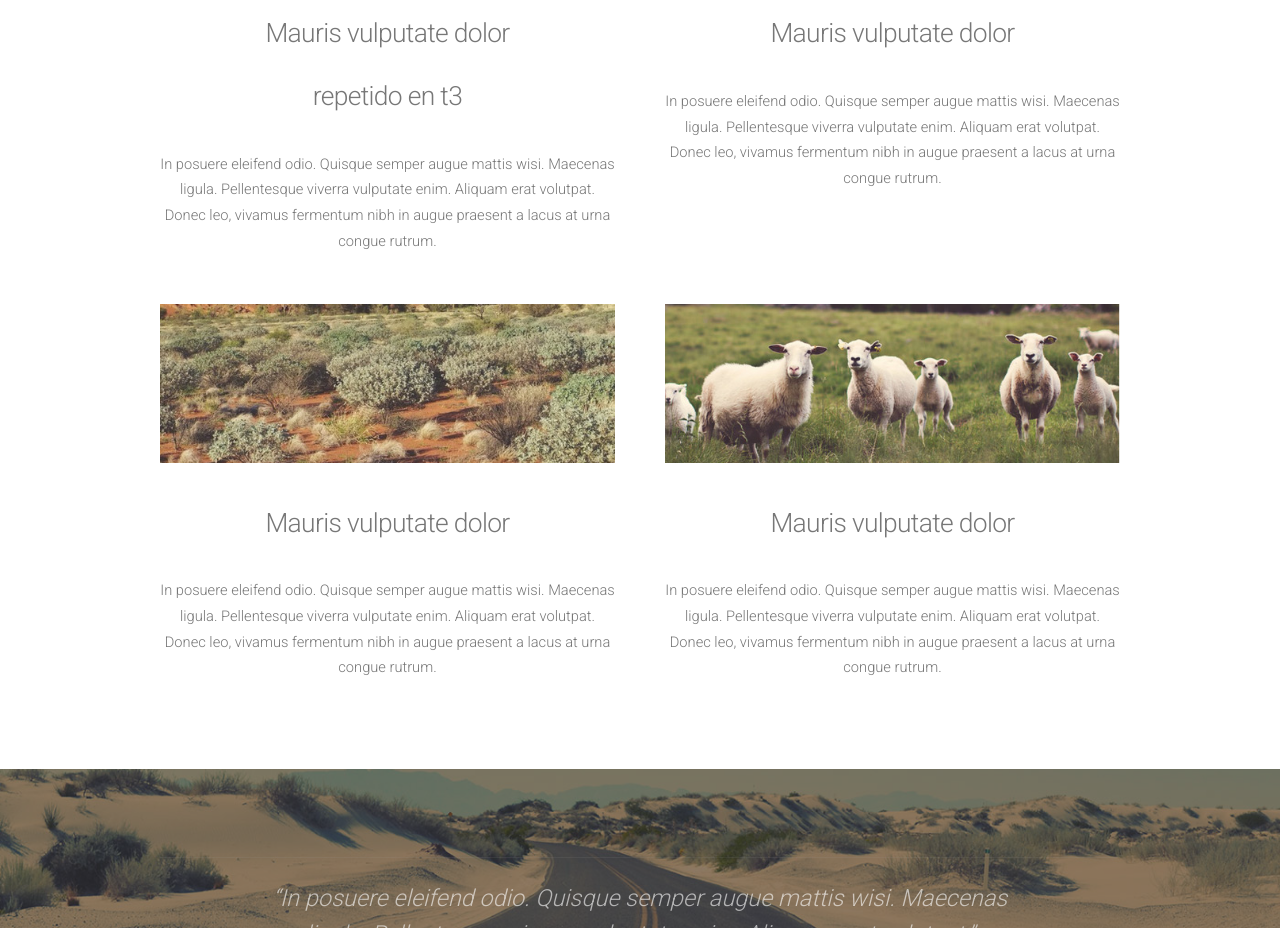
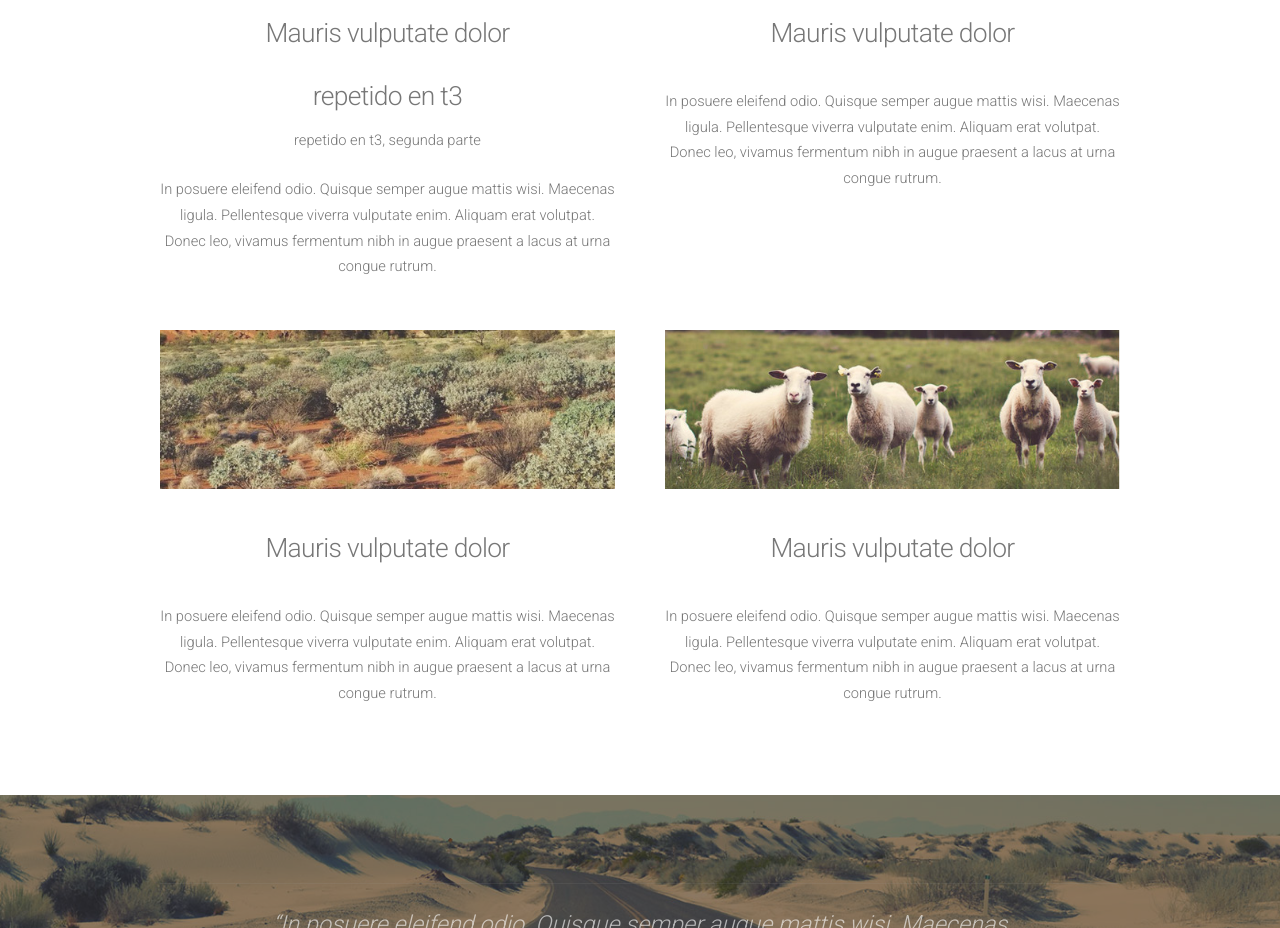
Before and after one commit to jjavierg/curso-de-git, a plain HTML site: page index.html in a window 1280 px wide. Shown: the part 1859-2787 px from the top of the page. Drawn offline with nearby package versions, Linux system fonts and the light colour scheme.

Commit message:
titulo repetido 2 en t3

```diff
--- a/index.html
+++ b/index.html
@@ -89,6 +89,7 @@
 						<header>
 							<h2>Mauris vulputate dolor</h2>
 							<h2>repetido en t3</h2>
+							<h3>repetido en t3, segunda parte</h3>
 						</header>
 						<p>In posuere eleifend odio. Quisque semper augue mattis wisi. Maecenas ligula. Pellentesque viverra vulputate enim. Aliquam erat volutpat. Donec leo, vivamus fermentum nibh in augue praesent a lacus at urna congue rutrum.</p>
 					</section>
```
